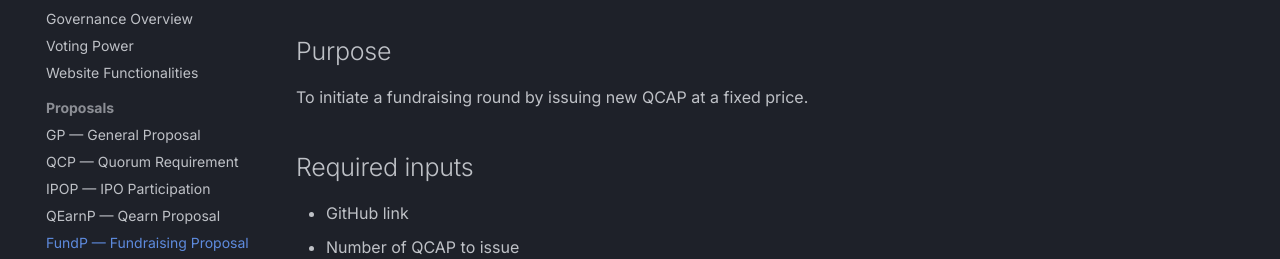
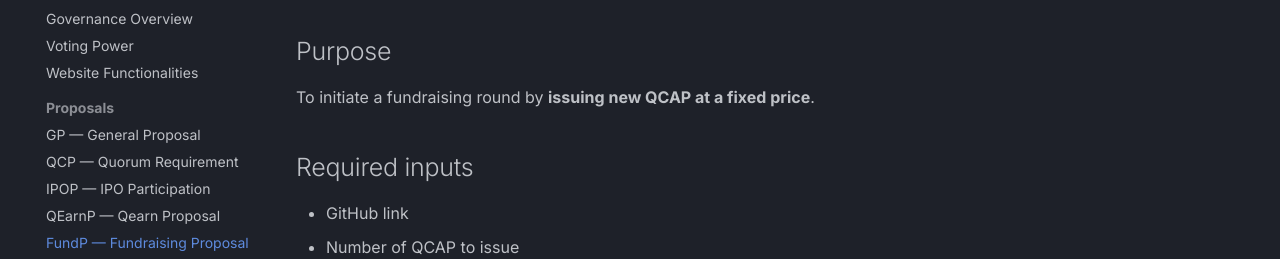
Before and after one commit to HermanToothrot10/qubic-capital-manual, an MkDocs documentation site: the page built from docs/proposals/fundp.md, in a window 1280 px wide. Shown: the part 146-405 px from the top of the page. Built offline with MkDocs 1.6.1 and Material for MkDocs 9.7.7, drawn with Linux system fonts in a browser that asks for light colours.

```diff
--- a/docs/proposals/fundp.md
+++ b/docs/proposals/fundp.md
@@ -2,7 +2,7 @@
 
 ## Purpose
 
-To initiate a fundraising round by issuing new QCAP at a fixed price.
+To initiate a fundraising round by **issuing new QCAP at a fixed price**.
 
 ## Required inputs
 
```
